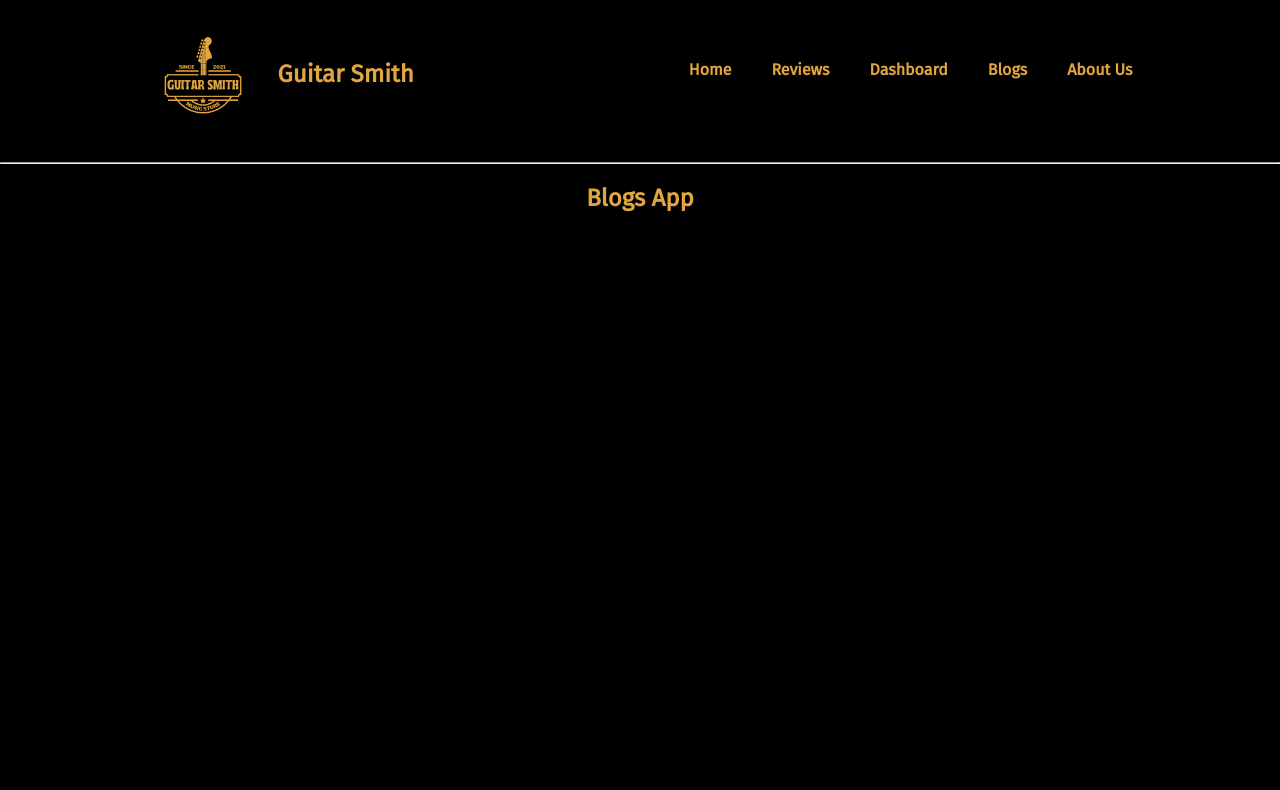
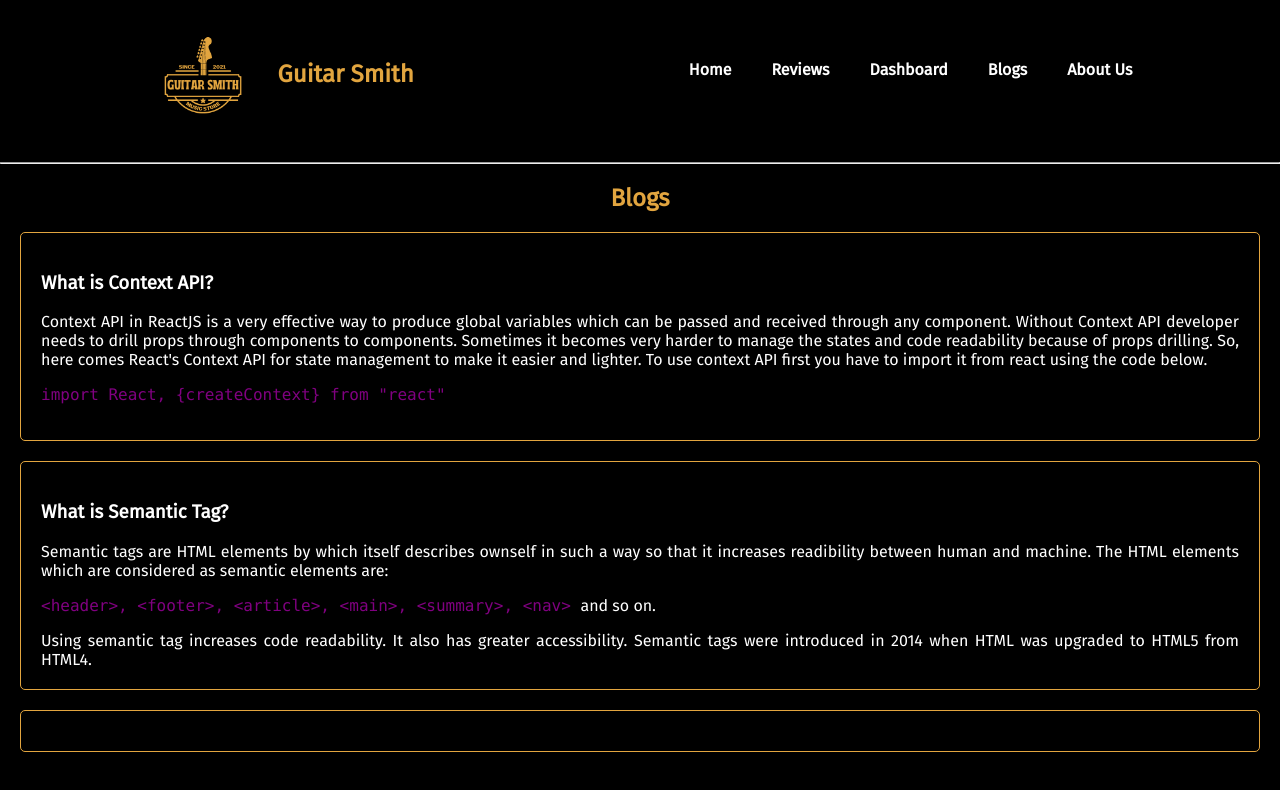
Before and after one commit to n00bNn00b/guitar-smith, a React (Create React App) app: page /blogs in a window 1280 px wide. Shown: the top 790 px of the page. Built offline with nearby package versions, Linux system fonts and the light colour scheme; the HTML template or start-up script is replaced by a standard one.

Commit message:
Blog section updated and explore more button link added

```diff
--- /dev/null
+++ b/src/components/Blogs/Blogs.css
@@ -0,0 +1,8 @@
+.blogs {
+  border: 1px solid #e2a53f;
+  border-radius: 5px;
+  color: white;
+  margin: 20px;
+  padding: 20px;
+  text-align: justify;
+}
--- a/src/components/Blogs/Blogs.js
+++ b/src/components/Blogs/Blogs.js
@@ -1,9 +1,46 @@
 import React from "react";
+import "./Blogs.css";
 
 const Blogs = () => {
   return (
     <div>
-      <h2>Blogs App</h2>
+      <h2>Blogs </h2>
+      <div className="blogs">
+        <h3>What is Context API?</h3>
+        <p>
+          Context API in ReactJS is a very effective way to produce global
+          variables which can be passed and received through any component.
+          Without Context API developer needs to drill props through components
+          to components. Sometimes it becomes very harder to manage the states
+          and code readability because of props drilling. So, here comes React's
+          Context API for state management to make it easier and lighter. To use
+          context API first you have to import it from react using the code
+          below.
+          <p>
+            <code style={{ color: "purple" }}>
+              import React, {"{createContext}"} from "react"{" "}
+            </code>
+          </p>
+        </p>
+      </div>
+      <div className="blogs">
+        <h3>What is Semantic Tag?</h3>
+        <p>
+          Semantic tags are HTML elements by which itself describes ownself in
+          such a way so that it increases readibility between human and machine.
+          The HTML elements which are considered as semantic elements are:
+        </p>
+        <p>
+          <code style={{ color: "purple" }}>
+            {"<header>, <footer>, <article>, <main>, <summary>, <nav>"}{" "}
+          </code>
+          and so on.
+        </p>
+        Using semantic tag increases code readability. It also has greater
+        accessibility. Semantic tags were introduced in 2014 when HTML was
+        upgraded to HTML5 from HTML4.
+      </div>
+      <div className="blogs"></div>
     </div>
   );
 };
--- a/src/components/Dashboard/Dashboard.js
+++ b/src/components/Dashboard/Dashboard.js
@@ -53,7 +53,7 @@ const Dashboard = () => {
 
   return (
     <div className="dashboard">
-      <h2>Dashboard App</h2>
+      <h2>Welcome to Dashboard</h2>
       <div className="dashboard-chart">
         <div className="investment-chart">
           <h3>Investment Line Chart</h3>
--- a/src/components/Header/Header.css
+++ b/src/components/Header/Header.css
@@ -5,6 +5,7 @@ div {
 .logo-text {
   margin-top: 40px;
 }
+
 .nav-logo {
   display: flex;
 }
@@ -19,11 +20,14 @@ div {
   margin-top: 60px;
 }
 .menu-item a {
-  color: #e2a53f;
+  color: #ffff;
   font-weight: 800;
   text-decoration: none;
   margin-right: 20px;
   margin-left: 20px;
+}
+.menu-item a:hover {
+  color: #e2a53f;
 }
 @media screen and (max-width: 688px) {
   .nav-bar {
--- a/src/components/Header/Header.js
+++ b/src/components/Header/Header.js
@@ -8,7 +8,9 @@ const Header = () => {
       <nav className="nav-bar">
         <div className="nav-logo">
           <div>
-            <img src="logo.png" alt="" />
+            <Link to="/">
+              <img src="logo.png" alt="" />
+            </Link>
           </div>
           <div className="logo-text">
             <h2>Guitar Smith</h2>
--- a/src/components/Home/Home.js
+++ b/src/components/Home/Home.js
@@ -24,7 +24,9 @@ const Home = () => {
               <li>Fix Guitar Alignment & many more</li>
             </ul>
           </p>
-          <button>Explore More</button>
+          <Link to="/about">
+            <button>Explore More</button>
+          </Link>
         </div>
         <div className="intro-cover">
           <img src="ibanez.png" alt="" />
@@ -32,6 +34,7 @@ const Home = () => {
       </div>
 
       <div>
+        <h2>Top Reviews</h2>
         {reviews.slice(0, 3).map((review) => (
           <TopReview key={review.id} review={review} />
         ))}
--- a/src/components/Reviews/Reviews.css
+++ b/src/components/Reviews/Reviews.css
@@ -2,7 +2,9 @@
   display: grid;
   grid-template-columns: repeat(3, 1fr);
 }
-
+.review-heading {
+  color: white;
+}
 @media screen and (max-width: 688px) {
   .reviews {
     display: grid;
--- a/src/components/Reviews/Reviews.js
+++ b/src/components/Reviews/Reviews.js
@@ -7,7 +7,9 @@ const Reviews = () => {
   const [reviews, setReviews] = useConsumerReview();
   return (
     <div>
-      <h2>Reviews Given By our Satisfied Customers</h2>
+      <h2 className="review-heading">
+        Reviews Given By our Satisfied Customers
+      </h2>
       <div className="reviews">
         {reviews.map((review) => (
           <AllReviews key={review.id} review={review} />
--- a/src/components/TopReview/TopReview.js
+++ b/src/components/TopReview/TopReview.js
@@ -15,7 +15,7 @@ const TopReview = ({ review }) => {
       </p>
       <p id="comment">{comment}</p>
       <p id="signature" className="reviewer-name">
-        ~{reviewer_name}
+        ~{reviewer_name},
         <span>
           {" "}
           {role}, {band}{" "}
```
